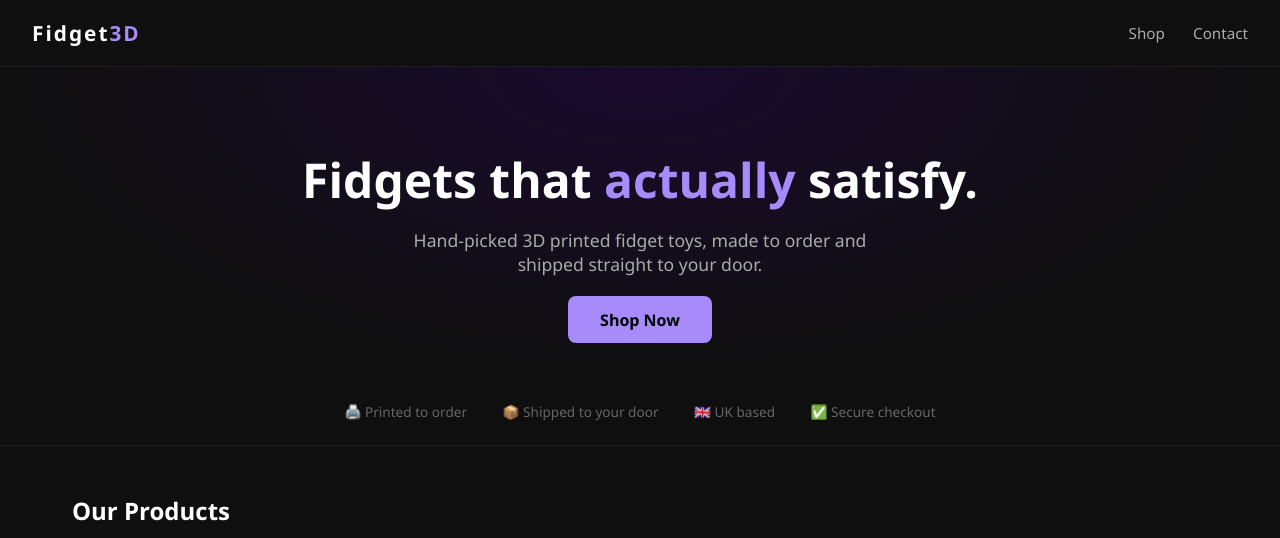
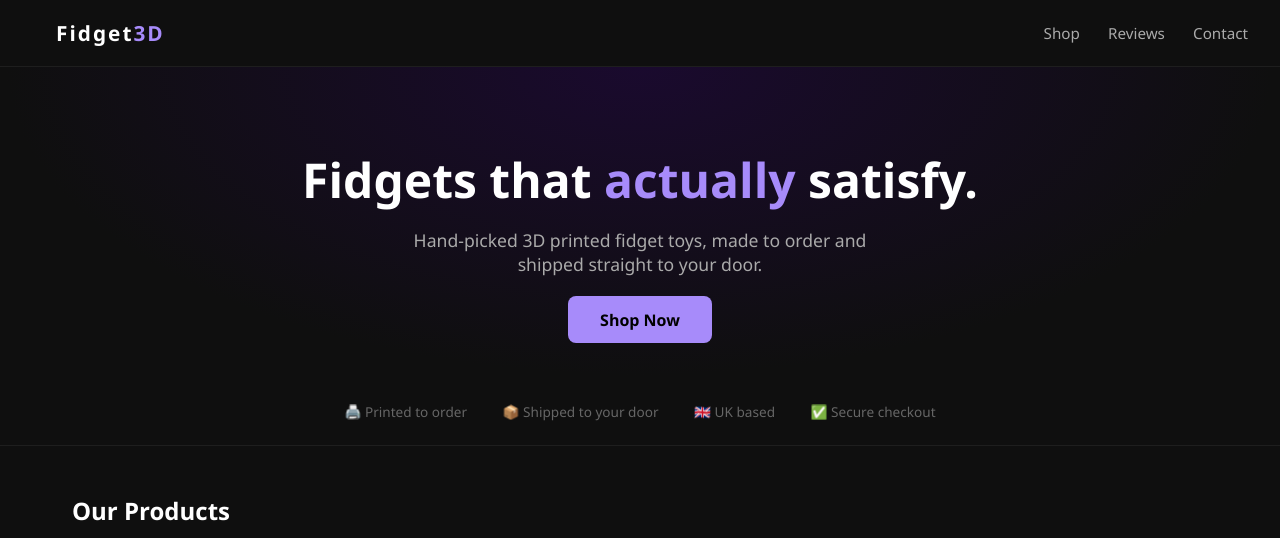
Before and after one commit to leobenezra-oss/3d-store, a website: page views/index.html in a window 1280 px wide. Shown: the top 538 px of the page. Drawn offline with Linux system fonts and the light colour scheme.

Commit message:
fix nav with reviews and contact links

```diff
--- a/views/index.html
+++ b/views/index.html
@@ -15,7 +15,7 @@
       padding: 1.2rem 2rem;
       border-bottom: 1px solid #1e1e1e;
     }
-    nav .logo { font-size: 1.3rem; font-weight: 800; letter-spacing: 2px; color: #fff; }
+    nav .logo { font-size: 1.3rem; font-weight: 800; letter-spacing: 2px; text-decoration: none; color: #fff; }
     nav .logo span { color: #a78bfa; }
     nav a { color: #aaa; text-decoration: none; margin-left: 1.5rem; font-size: 0.95rem; }
     nav a:hover { color: #fff; }
@@ -111,11 +111,12 @@
 </head>
 <body>
 
-  <nav>
-    <div class="logo">Fidget<span>3D</span></div>
+<nav>
+    <a href="/" class="logo">Fidget<span>3D</span></a>
     <div>
       <a href="#products">Shop</a>
-      <a href="mailto:your@email.com">Contact</a>
+      <a href="/reviews">Reviews</a>
+      <a href="/contact">Contact</a>
     </div>
   </nav>
 
```
